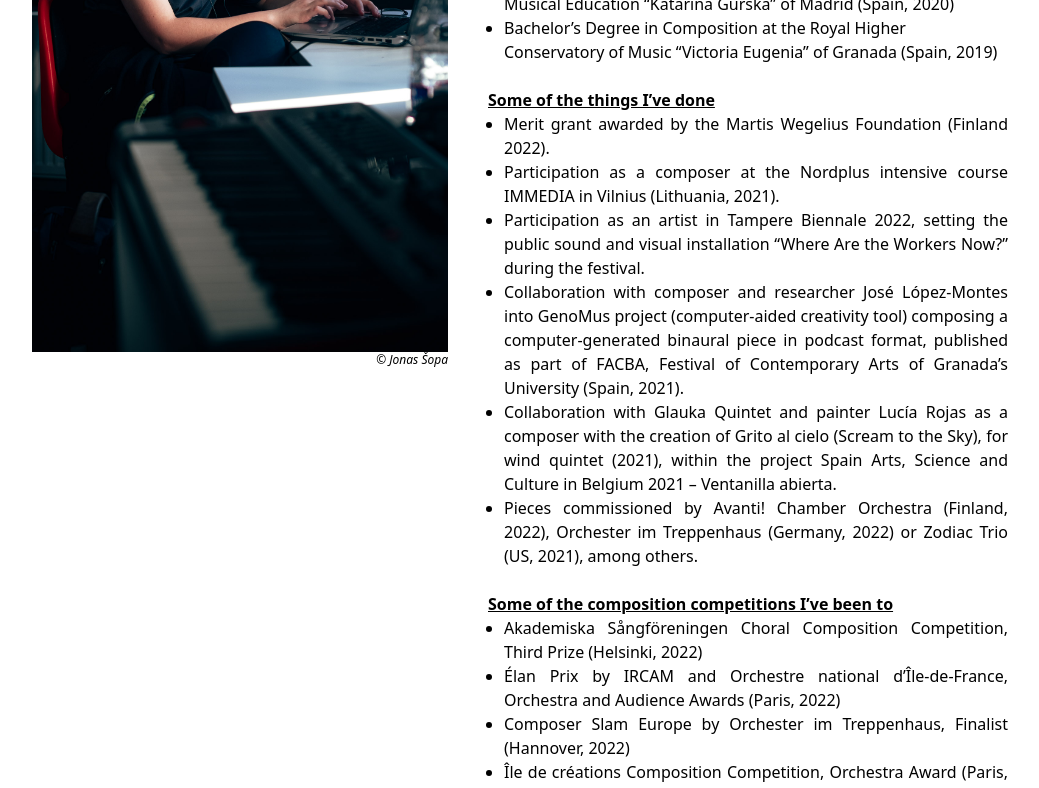
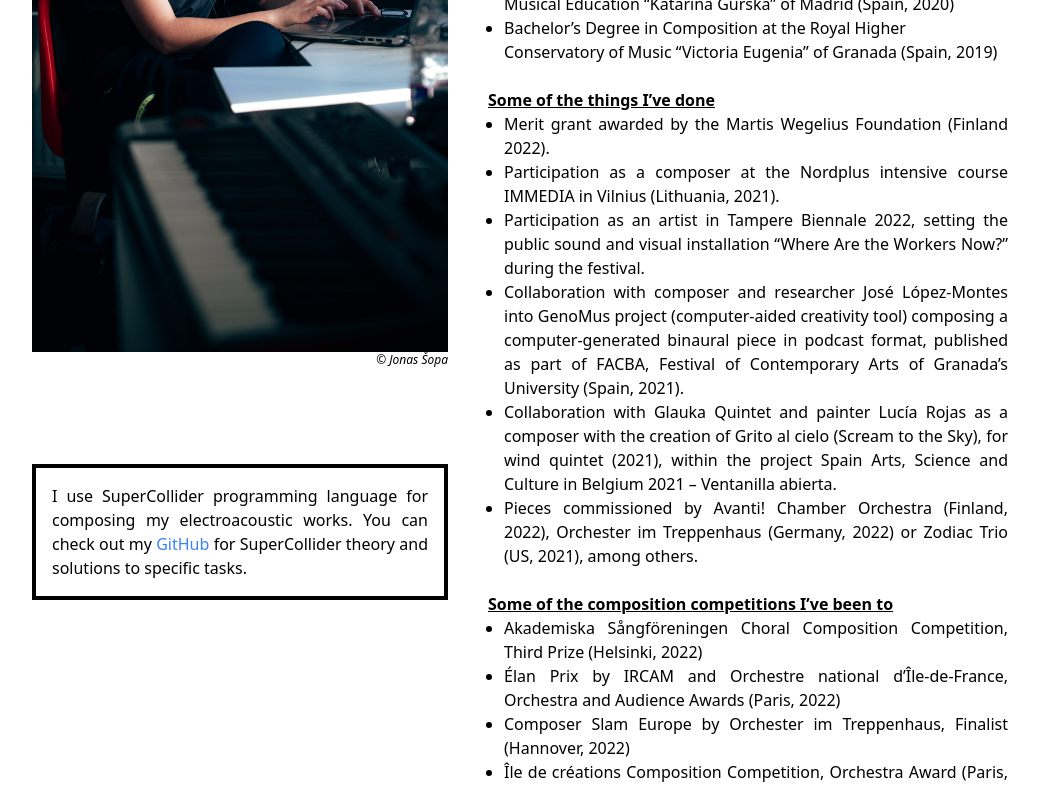
Before and after one commit to Kyokatarz/pilar-personal-website, a React (Create React App) app: page /about-me in a window 1280 px wide. Shown: the part 432-1220 px from the top of the page, without its empty margins (120-1159 px from the left). Built offline with nearby package versions, Linux system fonts and the light colour scheme.

Commit message:
Added link to github in fullAbout page

```diff
--- a/src/pages/FullAbout/FullAbout.tsx
+++ b/src/pages/FullAbout/FullAbout.tsx
@@ -18,6 +18,21 @@ const FullAbout = () => {
           <figcaption className='w-full text-right text-xs italic'>
             © Jonas Šopa
           </figcaption>
+          <div className='mt-24 w-full text-left border-black border-4 p-4 hidden lg:block'>
+            <Paragraph>
+              I use SuperCollider programming language for composing my
+              electroacoustic works. You can check out my{' '}
+              <a
+                href='https://github.com/pilarmiralles'
+                target='_blank'
+                rel='noreferrer'
+                className='text-blue-500'
+              >
+                GitHub
+              </a>{' '}
+              for SuperCollider theory and solutions to specific tasks.
+            </Paragraph>
+          </div>
         </div>
         <div className='lg:w-5/12'>
           <Paragraph>
@@ -98,7 +113,6 @@ const FullAbout = () => {
             </ul>
           </Paragraph>
           <br />
-
           <SubSectionHeader level={2}>
             Some of the composition competitions I’ve been to
           </SubSectionHeader>
@@ -135,6 +149,21 @@ const FullAbout = () => {
                 Prize, Junior category (Prague, 2019)
               </ListItem>
             </ul>
+            <div className='mt-10 mb-10 w-full text-left border-black border-4 p-4 lg:hidden'>
+              <Paragraph>
+                I use SuperCollider programming language for composing my
+                electroacoustic works. You can check out my{' '}
+                <a
+                  href='https://github.com/pilarmiralles'
+                  target='_blank'
+                  rel='noreferrer'
+                  className='text-blue-500'
+                >
+                  GitHub
+                </a>{' '}
+                for SuperCollider theory and solutions to specific tasks.
+              </Paragraph>
+            </div>
             <SeeMore to='/media'>See more media {'>>'}</SeeMore>
             <SeeMore to='/contact-me'>Contact me {'>>'}</SeeMore>
           </Paragraph>
```
